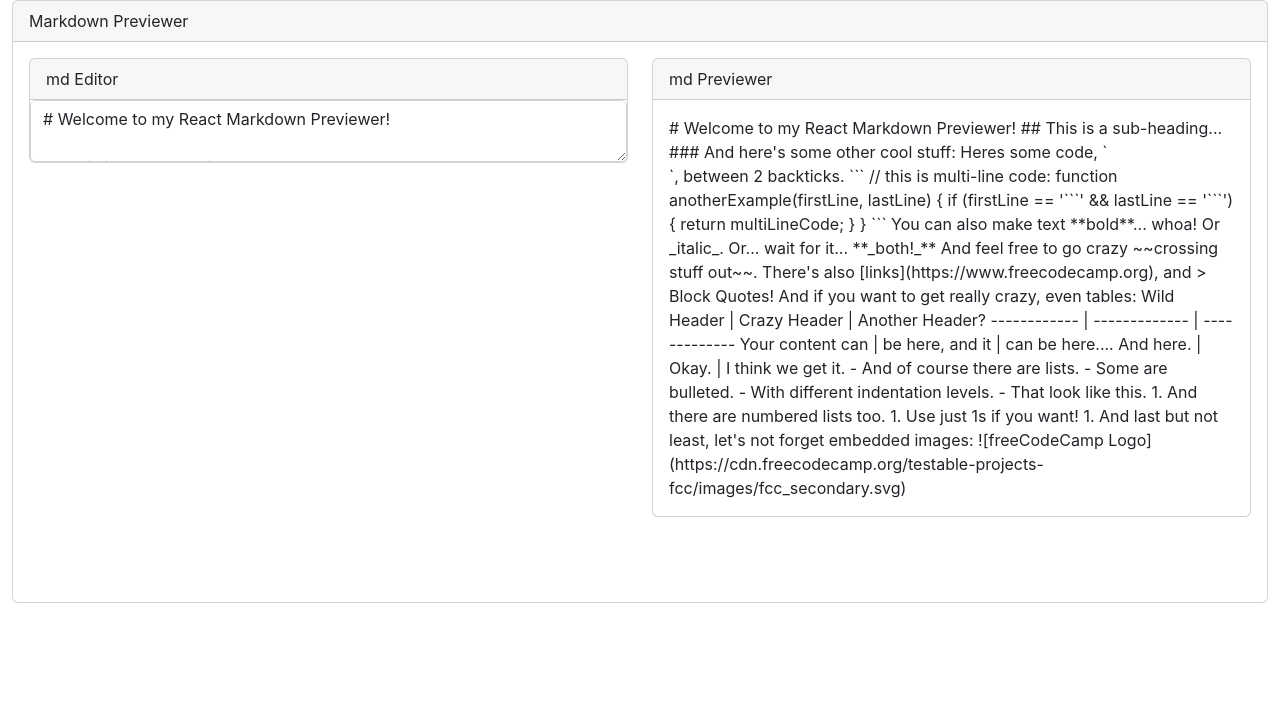
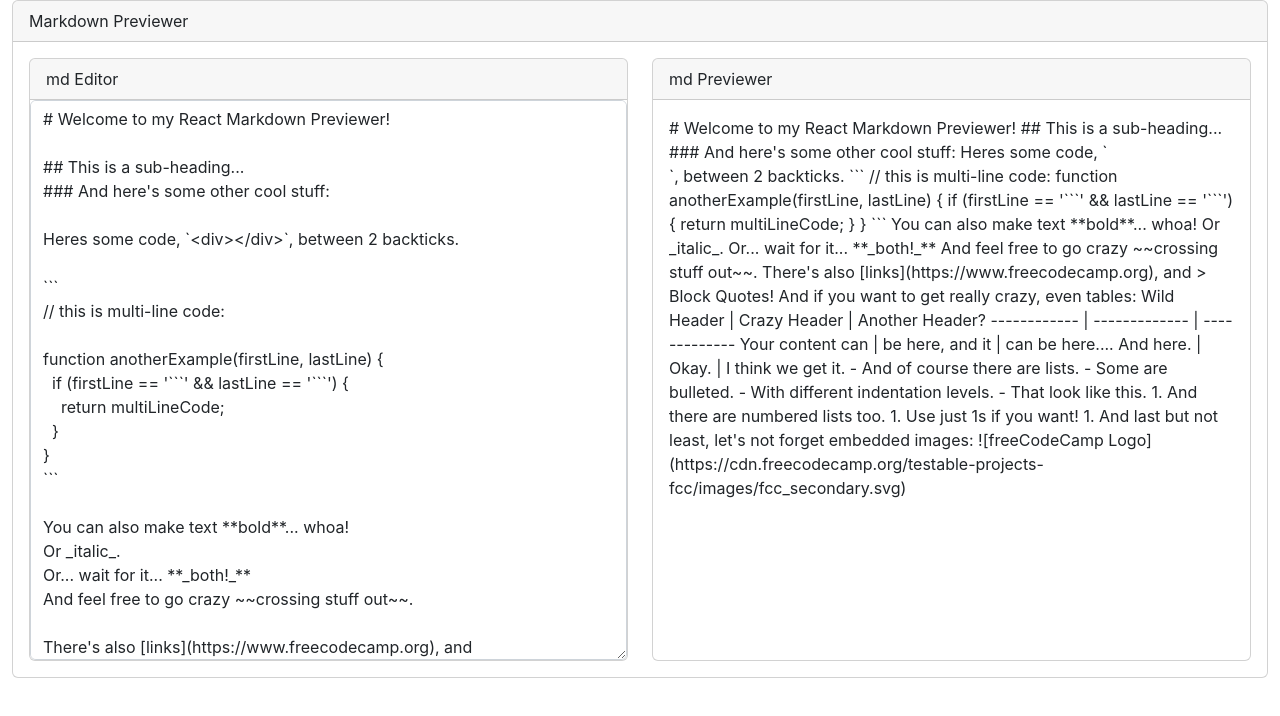
Before and after one commit to BetaKrankri/MakrdownPreview, a React (Create React App) app: page / in a window 1280 px wide. Shown: the top 716 px of the page. Built offline with nearby package versions, Linux system fonts and the light colour scheme.

Commit message:
scrollbars

```diff
--- a/src/Components/App/App.css
+++ b/src/Components/App/App.css
@@ -0,0 +1,21 @@
+/* ===== Scrollbar CSS ===== */
+  /* Firefox */
+  * {
+    scrollbar-width: auto;
+    scrollbar-color: #8c8c8c #ffffff;
+  }
+
+  /* Chrome, Edge, and Safari */
+  *::-webkit-scrollbar {
+    width: 16px;
+  }
+
+  *::-webkit-scrollbar-track {
+    background: #ffffff;
+  }
+
+  *::-webkit-scrollbar-thumb {
+    background-color: #8c8c8c;
+    border-radius: 10px;
+    border: 3px solid #ffffff;
+  }
--- a/src/Components/App/App.js
+++ b/src/Components/App/App.js
@@ -8,7 +8,7 @@ let init = "# Welcome to my React Markdown Previewer!\n\n## This is a sub-headin
 function App() {
   const [editorText, setEditorText] = useState(init);
 
-  useEffect (() => {
+  useEffect(() => {
     const preview = document.getElementById('preview');
     preview.innerHTML = editorText;
     return () => { }
@@ -19,23 +19,31 @@ function App() {
       <Card>
         <Card.Header>Markdown Previewer</Card.Header>
         {/* Content Container */}
-        <Card.Body style={{ minHeight: '70vh' }}>
+        <Card.Body >
           <Row>
             {/* md Editor */}
             <Col>
               <Card>
                 <Card.Header>md Editor</Card.Header>
-                <Form.Control as='textarea' id='editor'  value={editorText} onChange={(event) => {
-                  setEditorText(event.target.value);
-                }}/>
+                <Form.Control as='textarea'
+                  id='editor'
+                  value={editorText}
+                  style={{
+                    minHeight: '70vh'
+                  }}
+                  onChange={(event) => {
+                    setEditorText(event.target.value);
+                  }} />
               </Card>
             </Col>
             {/* md Previewer */}
             <Col>
               <Card>
                 <Card.Header>md Previewer</Card.Header>
-                <Card.Body>
-                  <div id='preview'></div>
+                <Card.Body style={{
+                  minHeight: '70vh'
+                }}>
+                  <div id='preview' ></div>
                 </Card.Body>
               </Card>
             </Col>
@@ -48,4 +56,6 @@ function App() {
 
 
 
+
+
 export default App;
```
